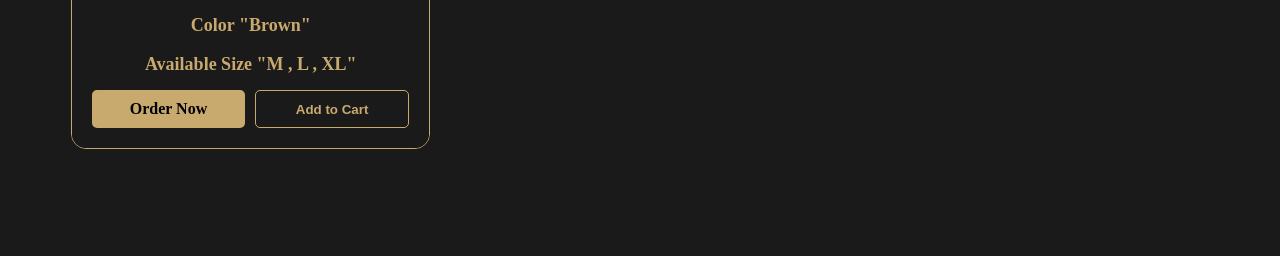
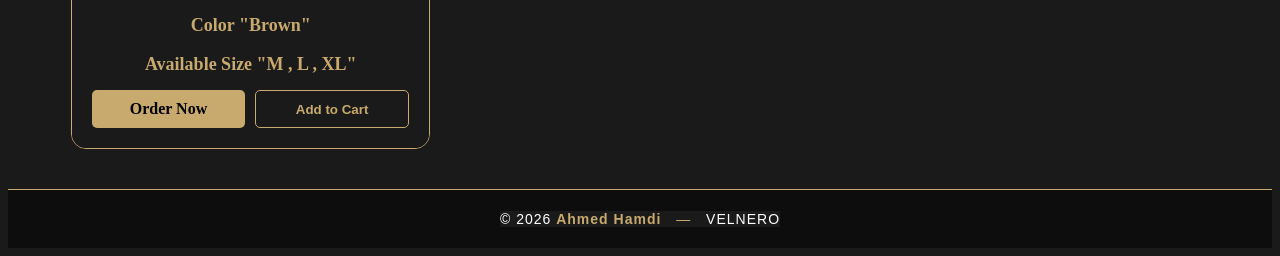
Before and after one commit to ahmedhamdi0309/Velnero, a plain HTML site: page pants.html in a window 1280 px wide. Shown: the part 1237-1493 px from the top of the page. Before the commit the page ends 1434 px from the top, so only its background shows below. Drawn offline with Linux system fonts and the light colour scheme.

Commit message:
Update pants.html

```diff
--- a/pants.html
+++ b/pants.html
@@ -162,9 +162,20 @@
 
  <div id="cart-msg" class="cart-notification">Added To Your VELNERO Cart</div>
 
-<script src="javascript/script.js"></script>
 
 
+
+<footer class="app-footer" id="app-footer">
+      <span id="footer-text">
+    <span>© 2026</span>
+    <a href="https://ahmedhamdi0309.github.io/Portfolio/" target="_blank" rel="noopener" class="footer-author">Ahmed Hamdi</a>
+    <span class="footer-sep">—</span>
+    <span>VELNERO</span>
+  </span>
+    </footer>
+
+
+    <script src="javascript/script.js"></script>
 </body>
 
 </html>
```
